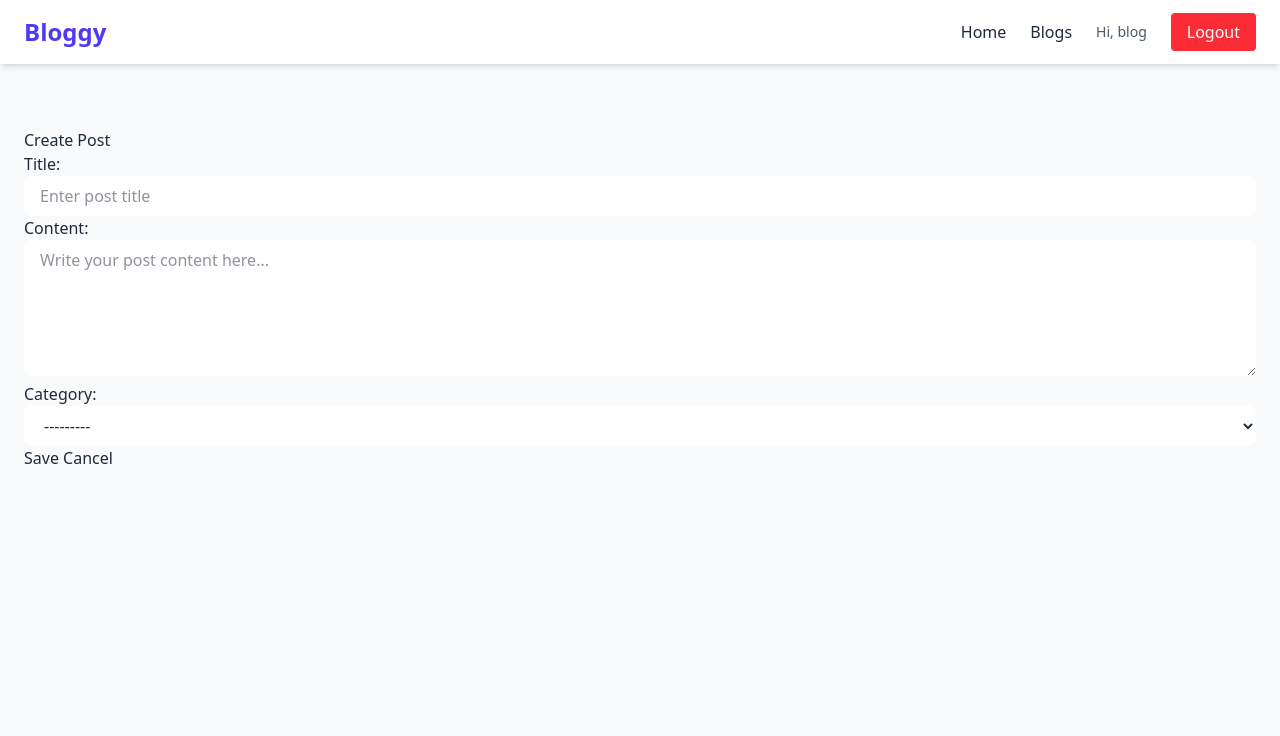
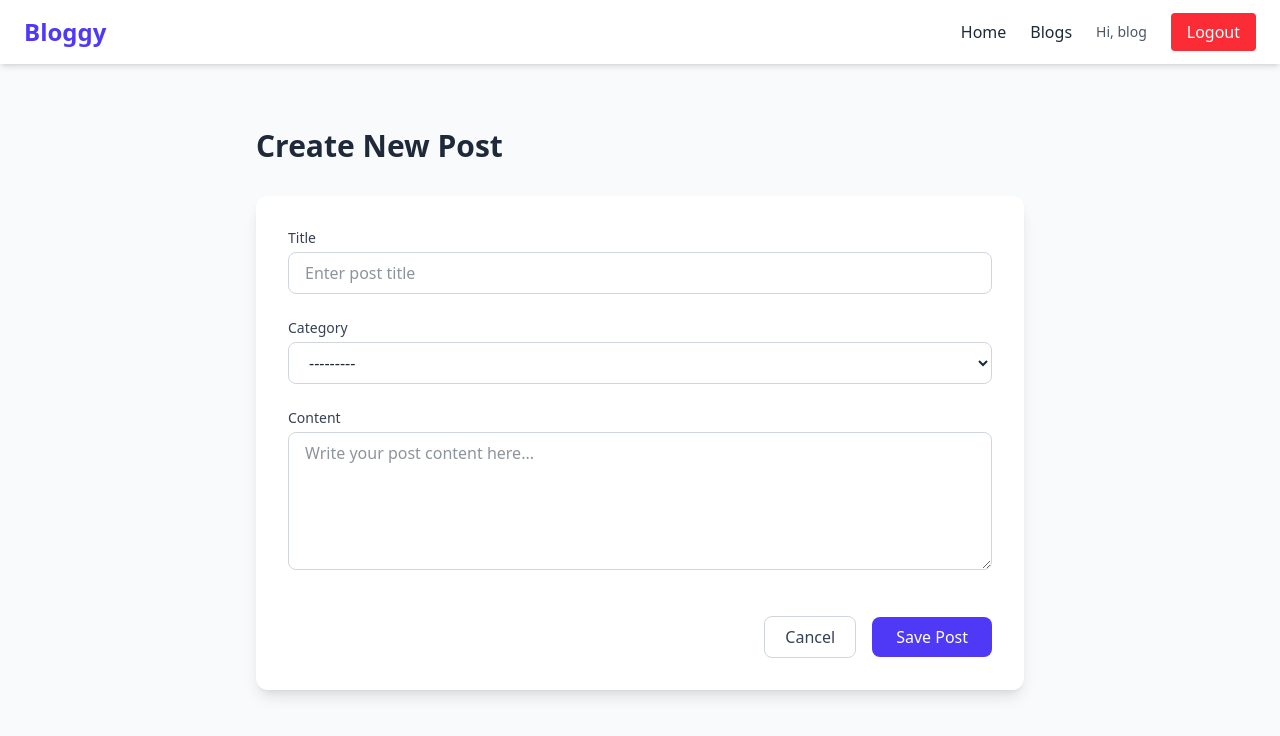
Before and after one commit to hello-abdul-manan/blog-web-app, a Django app: page /bloggy/create/ in a window 1280 px wide. Shown: the top 736 px of the page. Run offline with Django 5.2, Linux system fonts and the light colour scheme; a user stored in the database is signed in; data comes from the database, SQL or seed files in the repository; style sheets or scripts are compiled from the project's sources.

Commit message:
Style form page by adding CSS

```diff
--- a/blog_app/blog/templates/blog/create_post.html
+++ b/blog_app/blog/templates/blog/create_post.html
@@ -1,11 +1,56 @@
 {% extends "base.html" %}
-{% block title %}Create Post{% endblock  %}
+{% block title %}Create Post{% endblock %}
+
 {% block content %}
-<h1>Create Post</h1>
-<form method="post">
-    {% csrf_token %}
-    {{ form.as_p }}
-    <button type="submit">Save</button>
-    <a href="{% url 'post_list' %}">Cancel</a>
-</form>
-{% endblock  %}
+
+<div class="max-w-3xl mx-auto">
+
+    <div class="mb-8">
+        <h1 class="text-3xl font-bold text-gray-800 mb-2">
+            Create New Post
+        </h1>
+    </div>
+
+    <div class="bg-white shadow-lg rounded-xl p-8">
+
+        <form method="post" class="space-y-6">
+            {% csrf_token %}
+
+            <div>
+                <label class="block text-sm font-medium text-gray-700 mb-1">
+                    Title
+                </label>
+                {{ form.title }}
+            </div>
+
+            <div>
+                <label class="block text-sm font-medium text-gray-700 mb-1">
+                    Category
+                </label>
+                {{ form.category }}
+            </div>
+
+            <div>
+                <label class="block text-sm font-medium text-gray-700 mb-1">
+                    Content
+                </label>
+                {{ form.content }}
+            </div>
+
+            <div class="flex items-center justify-end space-x-4 pt-4">
+                <a href="{% url 'post_list' %}"
+                   class="px-5 py-2 border border-gray-300 rounded-lg text-gray-700 hover:bg-gray-100 transition">
+                    Cancel
+                </a>
+
+                <button type="submit"
+                        class="px-6 py-2 bg-indigo-600 text-white rounded-lg hover:bg-indigo-700 transition">
+                    Save Post
+                </button>
+            </div>
+        </form>
+
+    </div>
+</div>
+
+{% endblock %}
```
